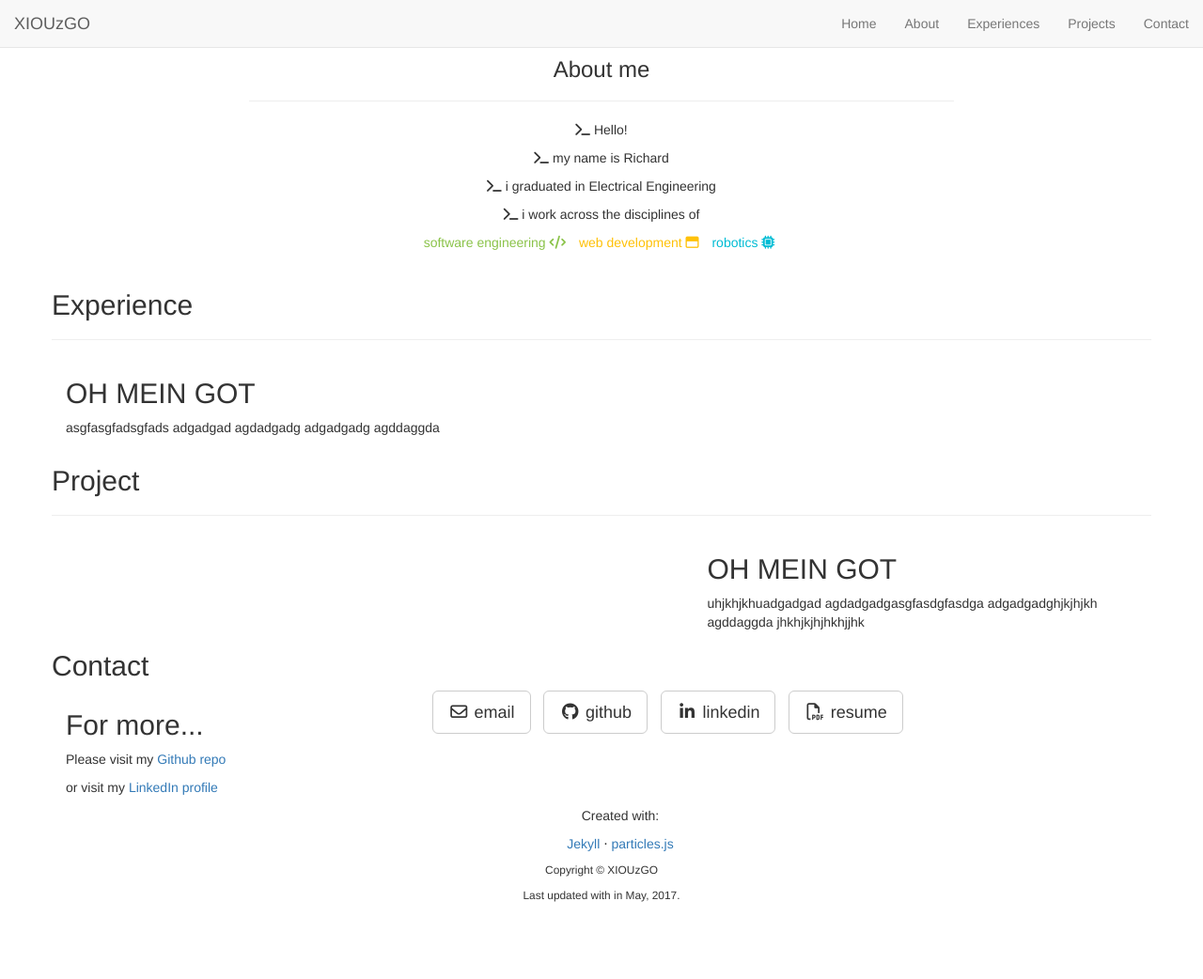
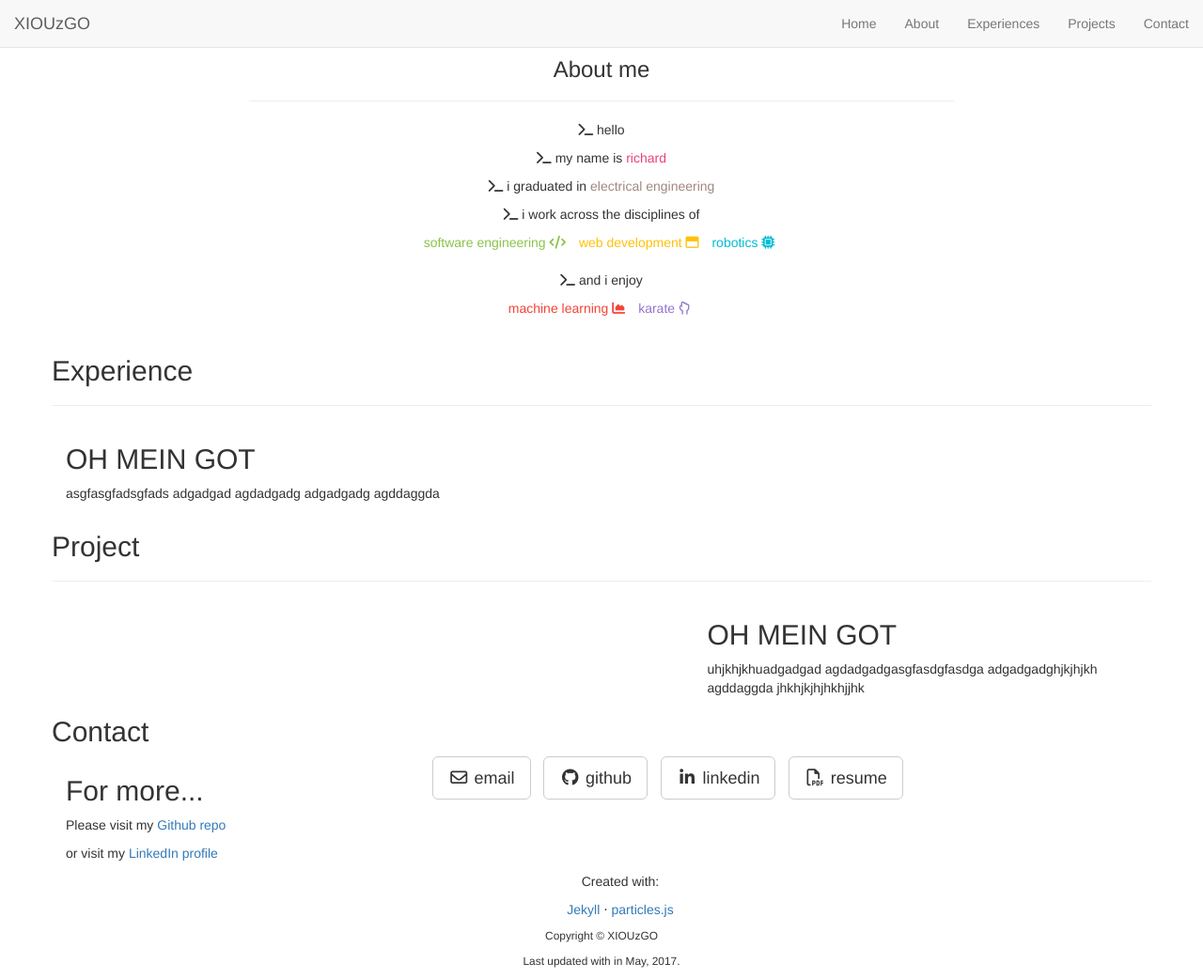
Before and after one commit to RichardCheung1/RichardCheung1.github.io, a Jekyll site: the page built from _posts/2014-09-03-exp.md, in a window 1280 px wide and 1042 px high. Shown: the whole window at 94% size. Built offline with Jekyll 4.4.1, drawn with Linux system fonts in a browser that asks for light colours; nearby versions of some CDN libraries; library files that are not in the unit come from our copies.

Commit message:
change color scheme

```diff
--- a/_includes/about.html
+++ b/_includes/about.html
@@ -1,4 +1,4 @@
-<section id="about" class="text-center">
+<section id="about" class="text-center" xmlns="http://www.w3.org/1999/html">
   <div class="container card">
     <div class="row">
       <div class="col-lg-8 col-lg-offset-2 col-md-10 col-md-offset-1">
@@ -6,16 +6,20 @@
           <h3> About me</h3>
           <hr class="small">
         </div>
-        <p><i class="fa fa-terminal" aria-hidden="true"></i> Hello!</p>
-        <p><i class="fa fa-terminal" aria-hidden="true"></i> my name is Richard</p>
-        <p><i class="fa fa-terminal" aria-hidden="true"></i> i graduated in Electrical Engineering</p>
+        <p><i class="fa fa-terminal" aria-hidden="true"></i> hello</p>
+        <p><i class="fa fa-terminal" aria-hidden="true"></i> my name is <span style="color:#EC407A;">richard</span></p>
+        <p><i class="fa fa-terminal" aria-hidden="true"></i> i graduated in <span style="color: #A1887F;">electrical engineering </span></p>
         <p><i class="fa fa-terminal" aria-hidden="true"></i> i work across the disciplines of</p>
         <ul class="list-inline">
           <li><p style="color: #8BC34A;">software engineering <i class="fa fa-code"></i></p></li>
-          <li><p style="color: #FFC107">web development <i class="fa fa-window-maximize"></i></p></li>
-          <li><p style="color: #00BCD4">robotics <i class="fa fa-microchip"></i></p></li>
+          <li><p style="color: #FFC107;">web development <i class="fa fa-window-maximize"></i></p></li>
+          <li><p style="color: #00BCD4;">robotics <i class="fa fa-microchip"></i></p></li>
         </ul>
-
+        <p><i class="fa fa-terminal" aria-hidden="true"></i> and i enjoy </p>
+        <ul class="list-inline">
+          <li><p style="color: #F44336;">machine learning <i class="fa fa-area-chart" aria-hidden="true"></i></p></li>
+          <li><p style="color: #9575CD;">karate <i class="fa fa-hand-rock-o" aria-hidden="true"></i></p></li>
+        </ul>
       </div>
     </div>
   </div>
--- a/_includes/experience.html
+++ b/_includes/experience.html
@@ -1,5 +1,5 @@
 <!-- Page Content -->
-<section id="experiences" class="diagonal-divider">
+<section id="experiences" >
   {% for post in site.posts reversed %}
   {% if post.category contains 'Experience'%}
   {% capture thecycle %}{% cycle 'odd', 'even' %}{% endcapture %}
--- a/_includes/project.html
+++ b/_includes/project.html
@@ -1,5 +1,5 @@
 <!-- Page Content -->
-<section id="projects">
+<section id="projects" class="diagonal-divider">
   {% for post in site.posts reversed %}
   {% if post.category contains 'Project'%}
   {% capture thecycle %}{% cycle 'odd', 'even' %}{% endcapture %}
--- a/index.html
+++ b/index.html
@@ -1,6 +1,6 @@
 ---
 layout: default
 title: XIOUzGO
-author: Richard Li Yang Cheung
+author: Richard Cheung
 description: Electrical Engineering Graduate & AI Enthusiast
 ---
```
Also changed, not shown: css/xiouzgo.css (+16 -12 lines), less/custom/custom.less (+18 -12 lines), 6 other files.
